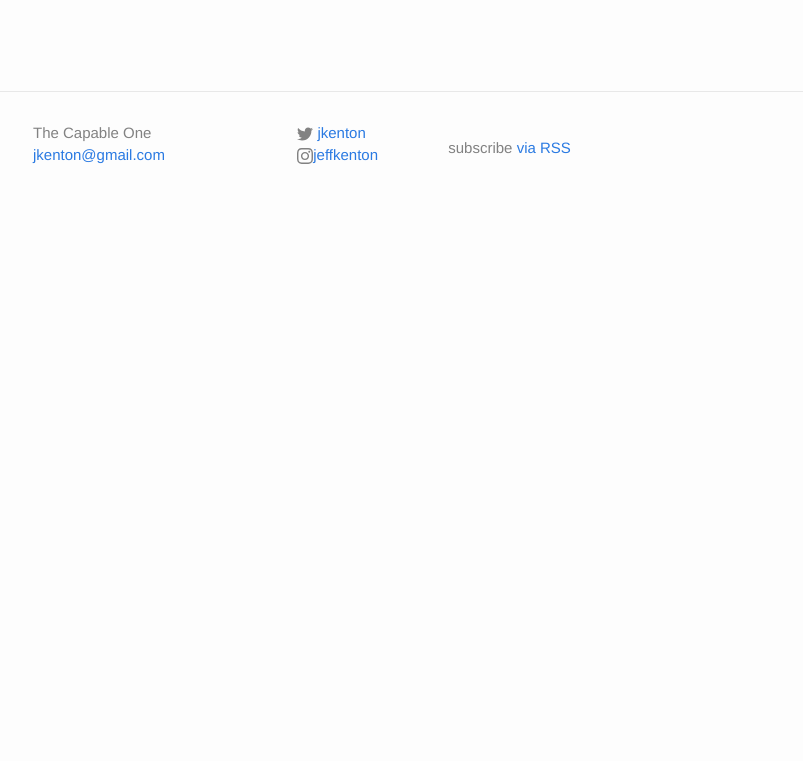
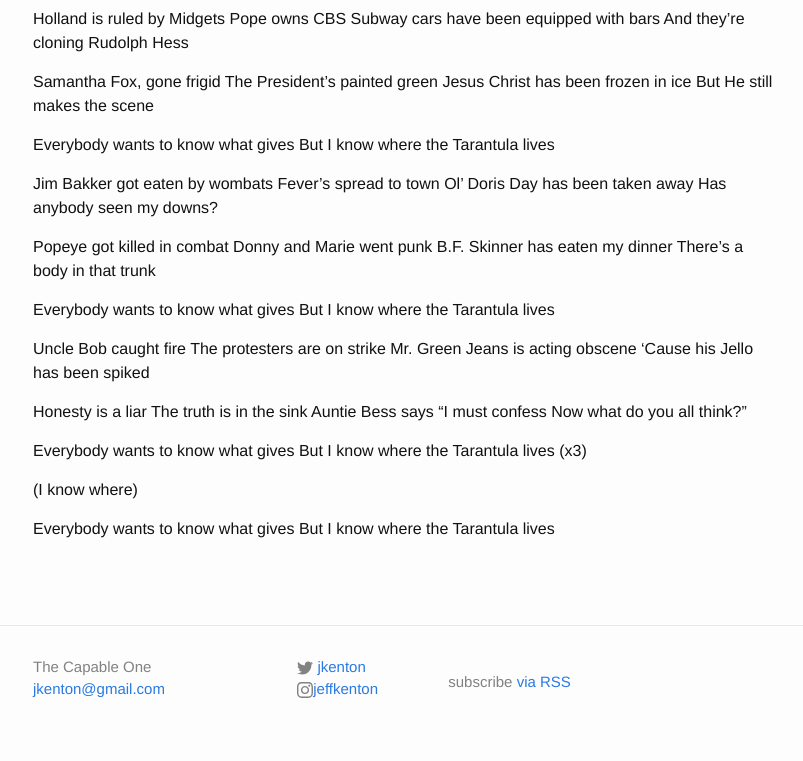
Before and after one commit to jkenton/CapableOne, a Jekyll site: the page built from _posts/2020-01-09-where-the-tarantula-lives.md, in a window 1280 px wide. Shown: the part 500-1261 px from the top of the page, without its empty margins (237-1040 px from the left). Built offline with Jekyll 4.4.1, drawn with Linux system fonts in a browser that asks for light colours; before the commit the page ends 900 px from its top, so only the background shows below that.

Commit message:
tarantula

```diff
--- a/_posts/2020-01-09-where-the-tarantula-lives.md
+++ b/_posts/2020-01-09-where-the-tarantula-lives.md
@@ -7,3 +7,49 @@
 
 
 <iframe width="560" height="315" src="https://www.youtube.com/embed/KBsziQPC5SA" frameborder="0" allow="accelerometer; autoplay; encrypted-media; gyroscope; picture-in-picture" allowfullscreen></iframe>
+
+
+Holland is ruled by Midgets
+Pope owns CBS
+Subway cars have been equipped with bars
+And they're cloning Rudolph Hess
+
+Samantha Fox, gone frigid
+The President's painted green
+Jesus Christ has been frozen in ice
+But He still makes the scene
+
+Everybody wants to know what gives
+But I know where the Tarantula lives
+
+Jim Bakker got eaten by wombats
+Fever's spread to town
+Ol' Doris Day has been taken away
+Has anybody seen my downs?
+
+Popeye got killed in combat
+Donny and Marie went punk
+B.F. Skinner has eaten my dinner
+There's a body in that trunk
+
+Everybody wants to know what gives
+But I know where the Tarantula lives
+
+Uncle Bob caught fire
+The protesters are on strike
+Mr. Green Jeans is acting obscene
+'Cause his Jello has been spiked
+
+Honesty is a liar
+The truth is in the sink
+Auntie Bess says "I must confess
+Now what do you all think?"
+
+Everybody wants to know what gives
+But I know where the Tarantula lives
+(x3)
+
+(I know where)
+
+Everybody wants to know what gives
+But I know where the Tarantula lives
```
